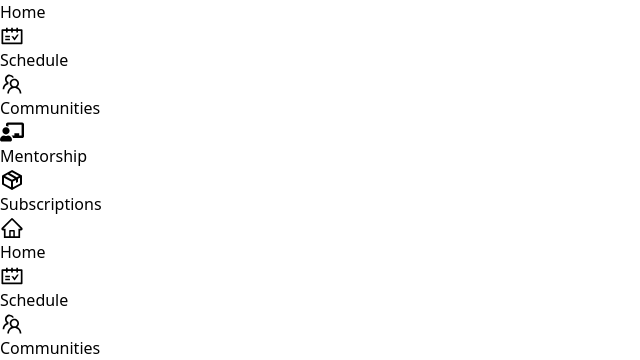
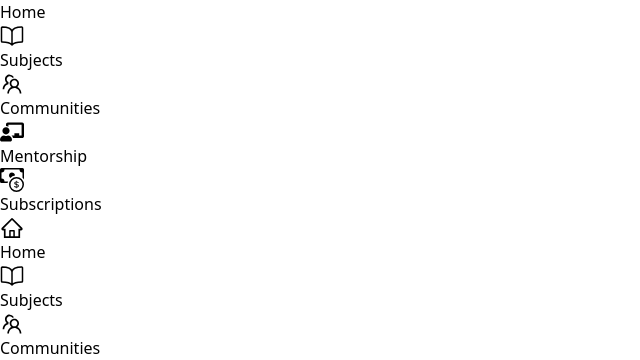
Before and after one commit to knightofkalki/Boardly, a React (Vite) app: page /subject/1/pyq/1/topper-solution in a window 1280 px wide. Shown: the part 153-513 px from the top of the page, without its empty margins (0-640 px from the left). Built offline with nearby package versions, Linux system fonts and the light colour scheme; no server answers; sample sign-in values are in the browser's storage; a web font is replaced by a local one.

Commit message:
change icons and labels

```diff
--- a/src/App.jsx
+++ b/src/App.jsx
@@ -46,7 +46,7 @@ export default function App() {
                 <Home />
               </ProtectedRoute>
             } />
-            <Route path="/schedule" element={
+            <Route path="/subjects" element={
               <ProtectedRoute>
                 <Subjects />
               </ProtectedRoute>
--- a/src/components/Sidebar.jsx
+++ b/src/components/Sidebar.jsx
@@ -1,6 +1,7 @@
-import { AiOutlineHome, AiOutlineSchedule, AiOutlineTeam, AiOutlineUser } from 'react-icons/ai';
+import { AiOutlineHome, AiOutlineTeam } from 'react-icons/ai';
 import { FaChalkboardTeacher } from "react-icons/fa";
-import { BiPackage } from "react-icons/bi";
+import { IoBookOutline } from "react-icons/io5";
+import { BsCashCoin } from "react-icons/bs";
 import { motion } from 'framer-motion';
 import { useNavigate, useLocation } from 'react-router-dom';
 
@@ -27,10 +28,10 @@ export const Sidebar = () => {
 
     const menuItems = [
         { icon: AiOutlineHome, path: '/', label: 'Home' },
-        { icon: AiOutlineSchedule, path: '/schedule', label: 'Schedule' },
+        { icon: IoBookOutline, path: '/subjects', label: 'Subjects' },
         { icon: AiOutlineTeam, path: '/communities', label: 'Communities' },
         { icon: FaChalkboardTeacher, path: '/mentorship', label: 'Mentorship' },
-        { icon: BiPackage, path: '/subscriptions', label: 'Subscriptions' },
+        { icon: BsCashCoin, path: '/subscriptions', label: 'Subscriptions' },
     ];
 
     return (
```
